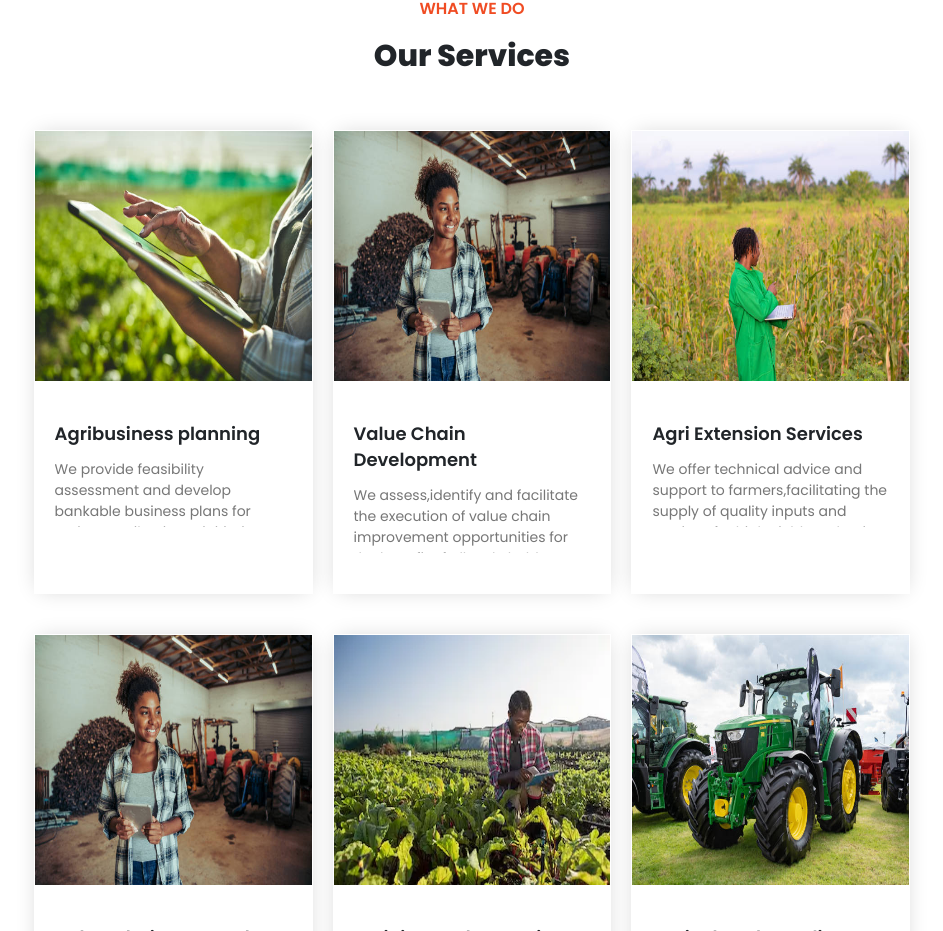
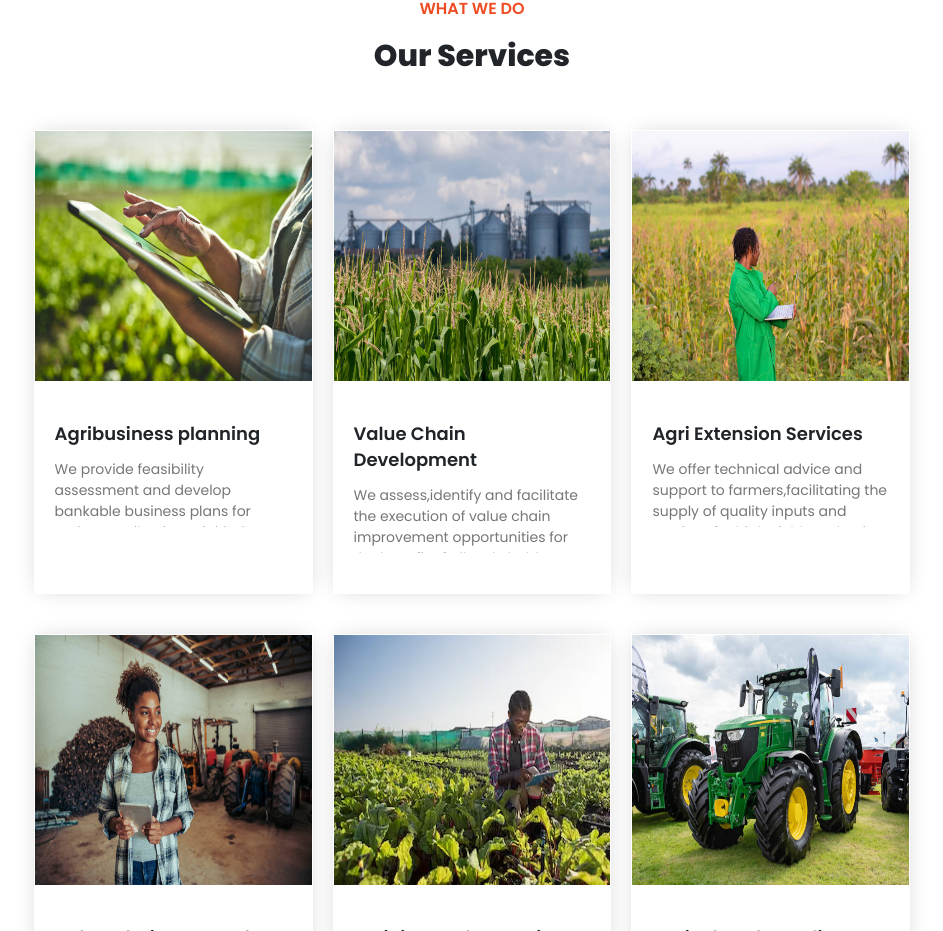
Before and after one commit to promiselxg/agriq, a Next.js app: page / in a window 1280 px wide. Shown: the part 1500-2431 px from the top of the page, without its empty margins (168-1111 px from the left). Built offline with nearby package versions, Linux system fonts and the light colour scheme; no server answers; the database is empty.

Commit message:
made new changes

```diff
--- a/src/app/(home)/ourServices/section-services.jsx
+++ b/src/app/(home)/ourServices/section-services.jsx
@@ -44,7 +44,7 @@ const SectionServices = () => {
               </div>
               <div className="w-full flex flex-col services_box cursor-pointer">
                 <Image
-                  src="/services/value_chain.jpg"
+                  src="/services/value_chain_dev.jpg"
                   width={350}
                   height={250}
                   alt="Agribusiness"
--- a/src/app/services/page.jsx
+++ b/src/app/services/page.jsx
@@ -51,7 +51,7 @@ const Services = () => {
         </div>
         <div className="w-full flex flex-col services_box service cursor-pointer">
           <Image
-            src="/services/value_chain.jpg"
+            src="/services/value_chain_dev.jpg"
             width={350}
             height={250}
             alt="Agribusiness"
```
Also changed, not shown: public/services/value_chain_dev.jpg (added).
